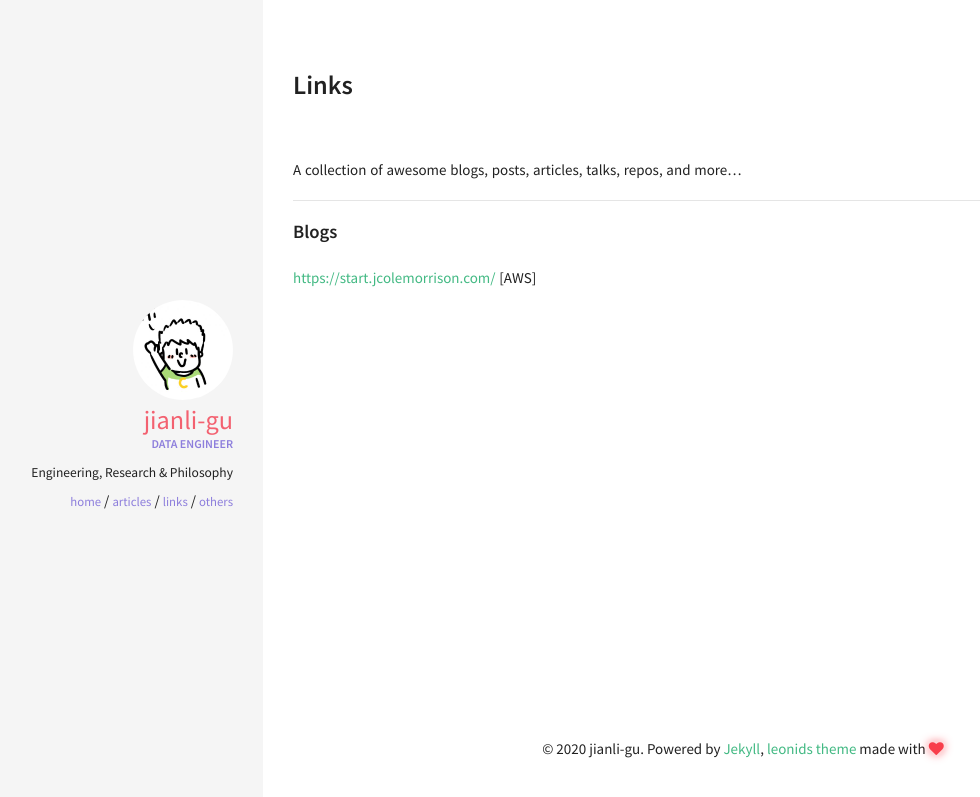
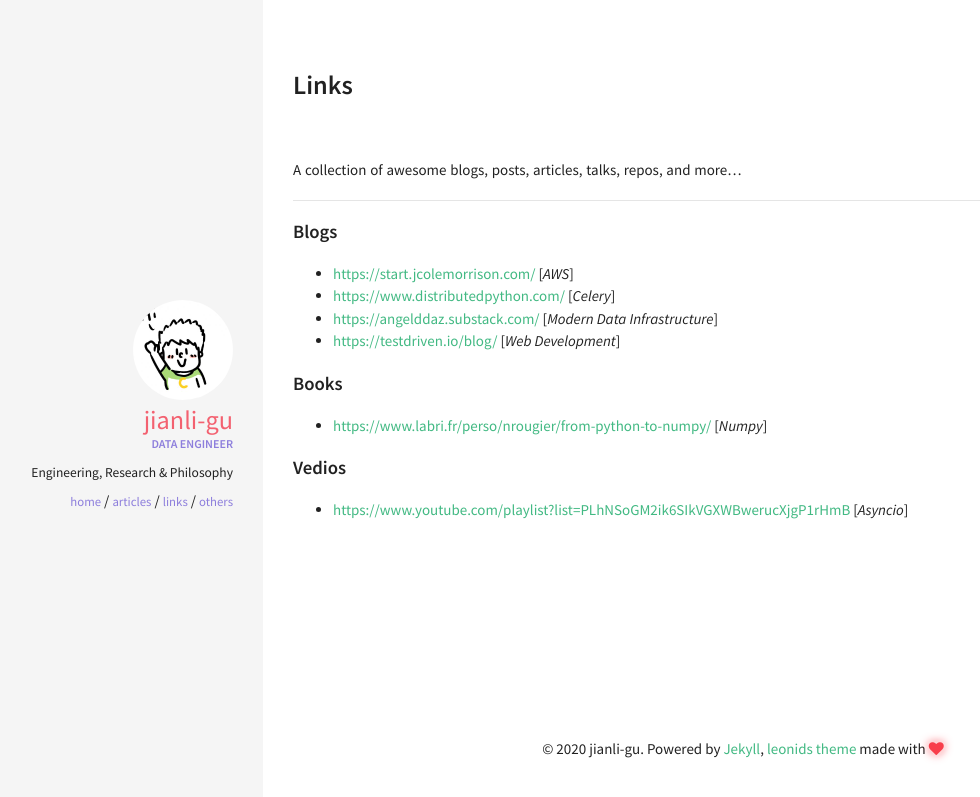
Before and after one commit to jianli-gu/jianli-gu.github.io, a Jekyll site: the page built from links.md, in a window 1280 px wide. Shown: the top 797 px of the page, without its empty margins (57-1037 px from the left). Built offline with Jekyll 4.4.1, drawn with Linux system fonts in a browser that asks for light colours.

Commit message:
Update links

```diff
--- a/links.md
+++ b/links.md
@@ -10,4 +10,17 @@ A collection of awesome blogs, posts, articles, talks, repos, and more...
 
 #### Blogs
 
-[https://start.jcolemorrison.com/](https://start.jcolemorrison.com/) [AWS]
+- [https://start.jcolemorrison.com/](https://start.jcolemorrison.com/) [*AWS*]
+- [https://www.distributedpython.com/](https://www.distributedpython.com/) [*Celery*]
+- [https://angelddaz.substack.com/](https://angelddaz.substack.com/) [*Modern Data Infrastructure*]
+- [https://testdriven.io/blog/](https://testdriven.io/blog/) [*Web Development*]
+
+
+#### Books
+- [https://www.labri.fr/perso/nrougier/from-python-to-numpy/](
+  https://www.labri.fr/perso/nrougier/from-python-to-numpy) [*Numpy*]
+
+
+#### Vedios
+- [https://www.youtube.com/playlist?list=PLhNSoGM2ik6SIkVGXWBwerucXjgP1rHmB](
+  https://www.youtube.com/playlist?list=PLhNSoGM2ik6SIkVGXWBwerucXjgP1rHmB) [*Asyncio*]
```
